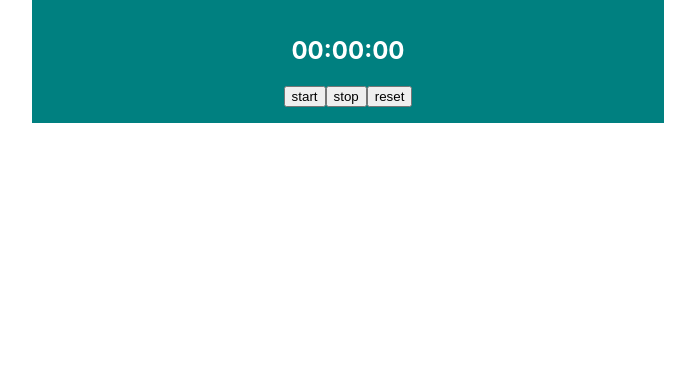
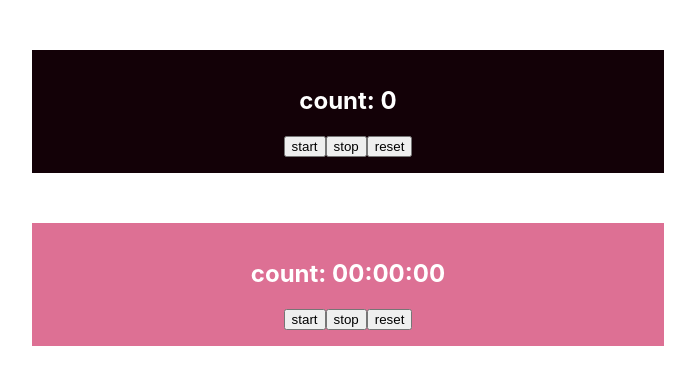
Before and after one commit to novolokova/react-18-01-23, a React (Create React App) app: page / in a window 1280 px wide. Shown: the top 384 px of the page, without its empty margins (292-987 px from the left). Built offline with nearby package versions, Linux system fonts and the light colour scheme.

Commit message:
Add StopWatchTimeout, StopCountTimeout

```diff
--- a/src/App.js
+++ b/src/App.js
@@ -1,15 +1,14 @@
+import "./App.css";
+import StopCountTimeout from "./components/StopCountTimeout/index";
+import StopWatchTimeout from "./components/StopWatchTimeout/index";
 
-import "./App.css";
-import StopWatch from './components/StopWatch/index';
-
-
-
-
-function App () {
-
-    return <StopWatch />;
-
-
+function App() {
+  return (
+    <>
+      <StopCountTimeout/>
+      <StopWatchTimeout />
+    </>
+  );
 }
 
 export default App;
--- /dev/null
+++ b/src/components/StopCountTimeout/StopCountTimeout.module.css
@@ -0,0 +1,11 @@
+.container {
+    min-width: 300px;
+    width: 80%;
+    max-width: 600px;
+    margin: auto;
+    margin-top: 50px;;
+    padding: 1em;
+    background-color: rgb(19, 1, 7);
+    color: white;
+    text-align: center;
+}
--- /dev/null
+++ b/src/components/StopCountTimeout/index.jsx
@@ -0,0 +1,54 @@
+import React, { Component } from 'react';
+import styles from "./StopCountTimeout.module.css";
+
+class StopCountTimeout extends Component {
+  constructor(props) {
+    super(props);
+    this.state = {
+      count: 0,
+    };
+    this.intervalId = null;
+  }
+  start = () => {
+    if (this.intervalId !== null) {
+      this.stop();
+    }
+    this.intervalId = setTimeout(() => {
+      this.setState({ count: this.state.count + 1 });
+    }, 1000);
+  };
+
+  stop = () => {
+    clearTimeout(this.intervalId);
+    this.intervalId = null;
+  };
+
+  reset = () => {
+    this.setState({ count: 0 });
+    this.stop();
+  };
+
+  componentDidMount() {}
+  componentDidUpdate() {
+    if (this.intervalId !== null) {
+      this.start();
+    }
+  }
+
+  componentWillUnmount() {
+    this.stop();
+  }
+
+  render() {
+    const { count } = this.state;
+    return (
+      <div className={styles.container}>
+        <h2>count: {count}</h2>
+        <button className={styles.btn} onClick={this.start}> start </button>
+        <button className={styles.btn} onClick={this.stop}> stop </button>
+        <button className={styles.btn} onClick={this.reset}> reset </button>
+      </div>
+    );
+  }
+}
+export default StopCountTimeout;
--- a/src/components/StopWatch/index.jsx
+++ b/src/components/StopWatch/index.jsx
@@ -9,7 +9,7 @@ class StopWatch extends Component {
       //   count: 0,
       time: new Date(0, 0, 0, 0, 0, 0, 0),
     };
-    // this.start();-not!!!
+    // this.start();-not!!! Warning
     this.intervalId = null;
   }
   tisk = () => {
@@ -17,7 +17,7 @@ class StopWatch extends Component {
     const newTime = new Date(time);
     newTime.setSeconds(newTime.getSeconds() + 1);
     this.setState({ time: newTime });
-    // this.setState((state, props) => { //- примусово впершу чургу, не завжди використовувати
+    // this.setState((state, props) => { //- примусово впершу чeргу, не завжди використовувати
     //     const { time } = this.state;
     //     const newTime = new Date(time);
     //     newTime.setSeconds(newTime.getSeconds() + 1);
@@ -38,20 +38,21 @@ class StopWatch extends Component {
     this.setState({ time: new Date(0, 0, 0, 0, 0, 0, 0) });
   };
   componentDidMount() {
-    // для побочних ефектів
+       // для побочних ефектів
     // this.start();
   }
-  componentDidUpdate(
-
-  ) {} // життя нашого
+  componentDidUpdate() {
+    // console.log('componentDidUpdate')
+  } // життя нашого
   componentWillUnmount() {
     //для очистки побочних ефектів
     this.stop();
+    // console.log('componentWillUnmount')
   }
   render() {
     // const { count} = this.state;
     const { time } = this.state;
-    // this.start();-not!!!
+    // this.start();-not!!! recursion
     return (
       <article className={styles.container}>
         {/* <h2>count: {count}</h2> */}
--- /dev/null
+++ b/src/components/StopWatchTimeout/StopWatchTimeout.module.css
@@ -0,0 +1,16 @@
+.container {
+    min-width: 300px;
+    width: 80%;
+    max-width: 600px;
+    margin: auto;
+    margin-top: 50px;;
+    padding: 1em;
+    background-color: rgb(221, 112, 148);
+    color: white;
+    text-align: center;
+}
+.btn {
+    width: 70px;
+    margin: 0.5em;
+    font-size: 1.3em;
+}
--- /dev/null
+++ b/src/components/StopWatchTimeout/index.jsx
@@ -0,0 +1,56 @@
+import React, { Component } from "react";
+import styles from "./StopWatchTimeout.module.css";
+
+class StopWatchTimeout extends Component {
+  constructor(props) {
+    super(props);
+    this.state = {
+      time: new Date(0, 0, 0, 0, 0, 0, 0),
+    };
+    this.intervalId = null;
+  }
+  tick = () => {
+    this.setState((state, props) => {
+      const { time } = this.state;
+      const newTime = new Date(time);
+      newTime.setSeconds(newTime.getSeconds() + 1);
+      return { time: newTime };
+    });
+  };
+  start = () => {
+    if (this.intervalId === null) {
+      this.intervalId = setTimeout(this.tick, 0);
+    }
+  };
+  stop = () => {
+    clearTimeout(this.intervalId);
+    this.intervalId = null;
+  };
+
+  reset = () => {
+    this.stop();
+    this.setState({ time: new Date(0, 0, 0, 0, 0, 0, 0) });
+  };
+  componentDidMount() {}
+  componentDidUpdate() {
+    if (this.intervalId !== null) {
+      this.intervalId = setTimeout(this.tick, 1000);
+    }
+  }
+  componentWillUnmount() {
+    this.stop();
+  }
+  render() {
+    const { time } = this.state;
+    return (
+        <article className={styles.container}>
+          <h2>count: {time.toLocaleTimeString("en-GB")}</h2>
+          <button onClick={this.start}>start</button>
+          <button onClick={this.stop}>stop</button>
+          <button onClick={this.reset}>reset</button>
+        </article>
+    );
+  }
+}
+
+export default StopWatchTimeout;
```
